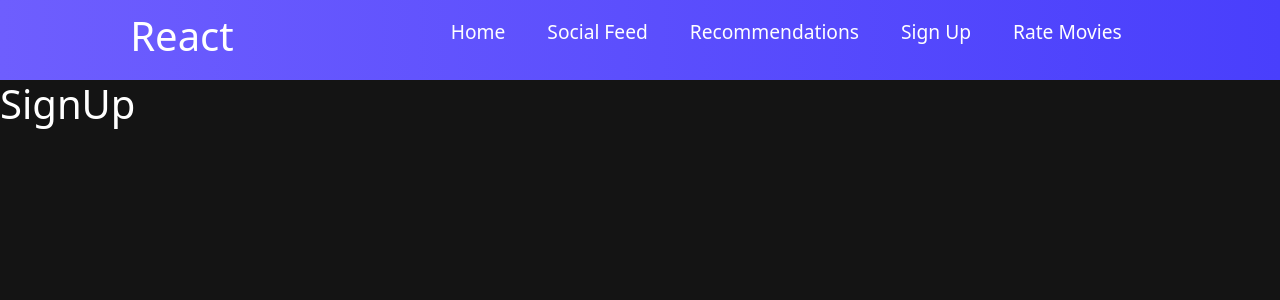
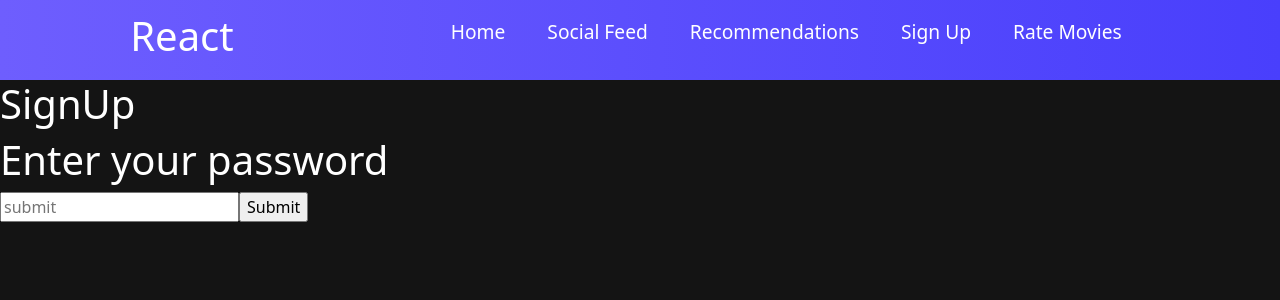
Before and after one commit to rbells/super-stars, a React (Create React App) app: page /signup in a window 1280 px wide. Shown: the top 300 px of the page. Built offline with nearby package versions, Linux system fonts and the light colour scheme.

Commit message:
Added login capability

```diff
--- a/src/components/SignUp.js
+++ b/src/components/SignUp.js
@@ -1,4 +1,5 @@
 import React from "react";
+import ReactDOM from "react-dom"
 import '../App.css';
 
 
@@ -8,8 +9,58 @@ function SignUp() {
         <h1>
             SignUp
         </h1>
+        <Authorize />
     </div>
     )
 }
 
+class Authorize extends React.Component {
+    constructor(props) {
+        super(props);
+        this.state = {
+            password: 'geaux',
+            authorized: false
+        };
+        this.authorize = this.authorize.bind(this);
+    }
+
+    authorize(e) {
+        const password = e.target.querySelector(
+            'input[type="password"]').value;
+        const auth = password == this.state.password;
+        this.setState({
+            authorized: auth
+        });
+    }
+
+    render() {
+        const login = (
+        <form action="#" onSubmit={this.authorize}>
+            <input type="password" placeholder="submit"></input>
+            <input type="submit"></input>
+        </form>
+        );
+
+        const loginText = (
+            <ul>
+                <li>
+                    You have successfully logged in
+                </li>
+                <li>
+                    Your username here
+                </li>
+            </ul>
+        )
+
+        return (
+            <div id="authorization">
+                <h1>
+                    { this.state.authorized ? 'loginText' : 'Enter your password'}
+                </h1>
+                { this.state.authorized ? loginText : login }
+            </div>
+        );
+    }
+}
+
 export default SignUp;
```
